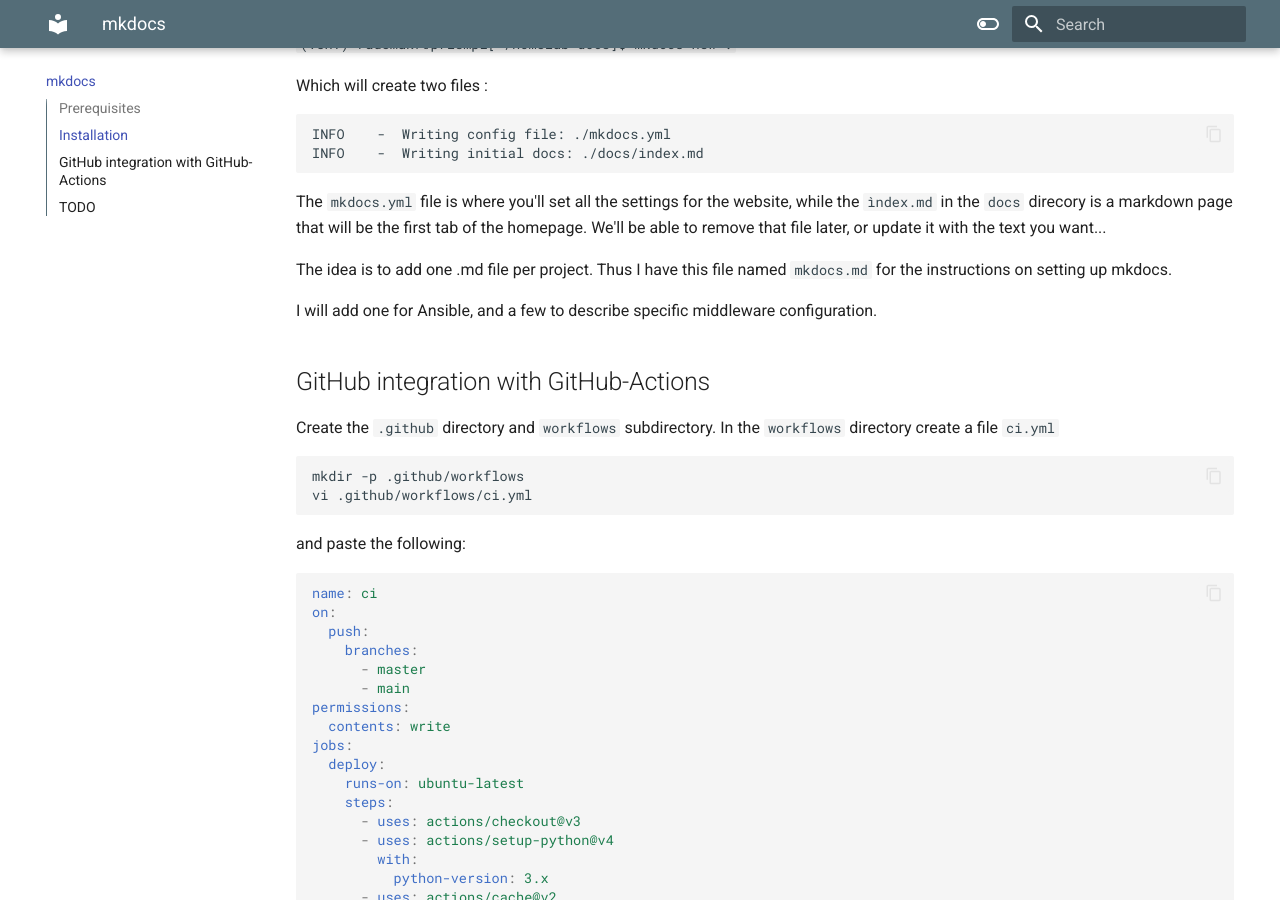
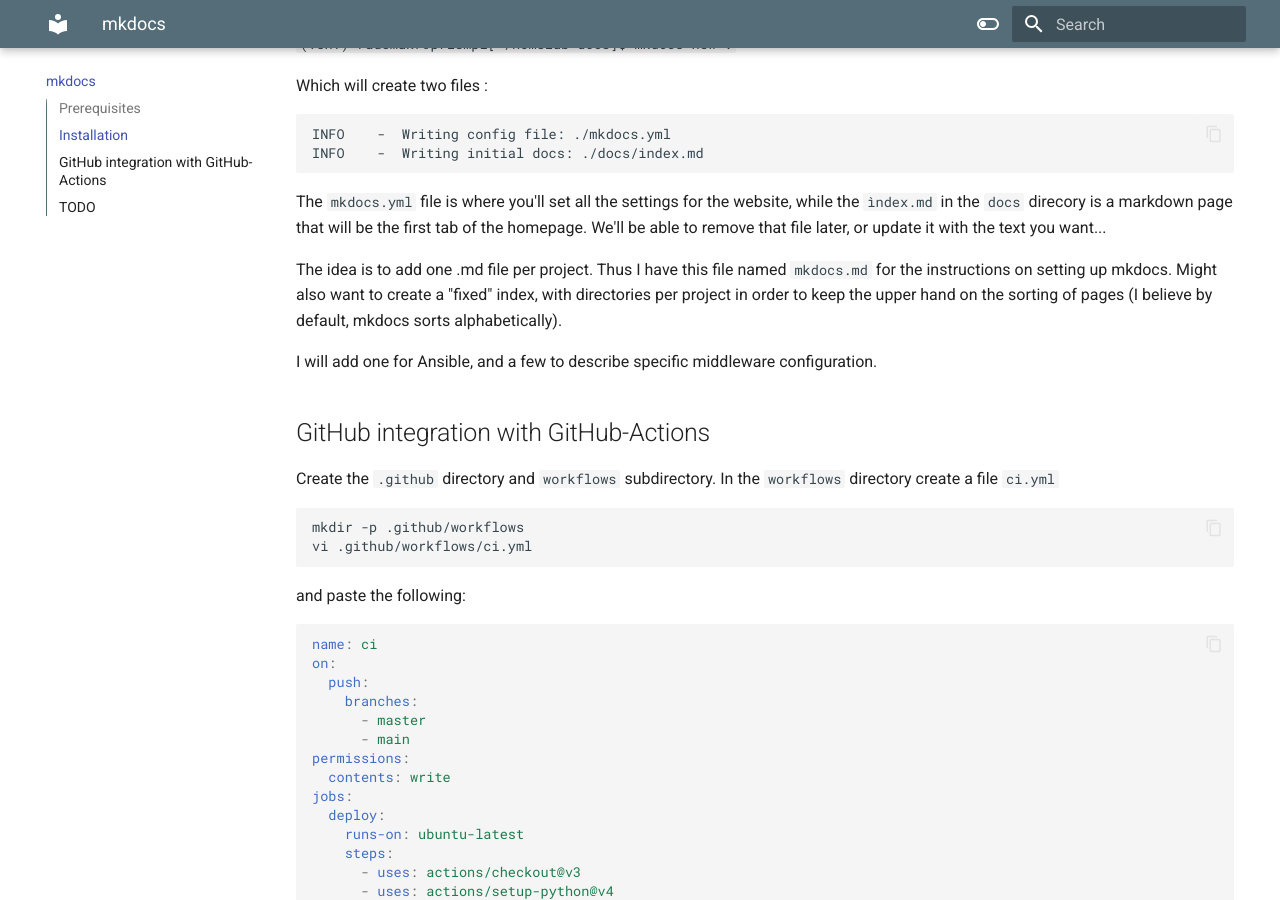
Before and after one commit to rademakr/homelab-docs, an MkDocs documentation site: the page built from docs/MkDocs_install.md, in a window 1280 px wide and 900 px high, scrolled down 980 px. Built offline with MkDocs 1.6.1 and Material for MkDocs 9.7.7, drawn with Linux system fonts in a browser that asks for light colours.

Commit message:
added todo item and updated text in MkDocs_install

```diff
--- a/docs/MkDocs_install.md
+++ b/docs/MkDocs_install.md
@@ -49,6 +49,7 @@
 that will be the first tab of the homepage. We'll be able to remove that file later, or update it with the text you want...
 
 The idea is to add one .md file per project. Thus I have this file named `mkdocs.md` for the instructions on setting up mkdocs.
+Might also want to create a "fixed" index, with directories per project in order to keep the upper hand on the sorting of pages (I believe by default, mkdocs sorts alphabetically).
 
 I will add one for Ansible, and a few to describe specific middleware configuration.
 
```
Also changed, not shown: docs/TODO.md (+5 -0 lines).
